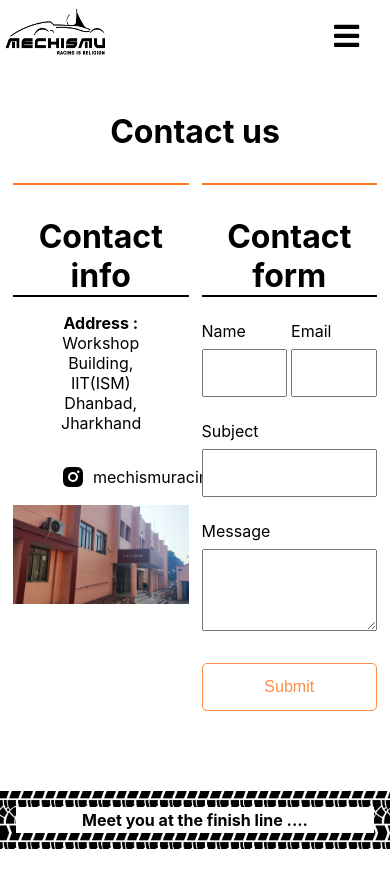
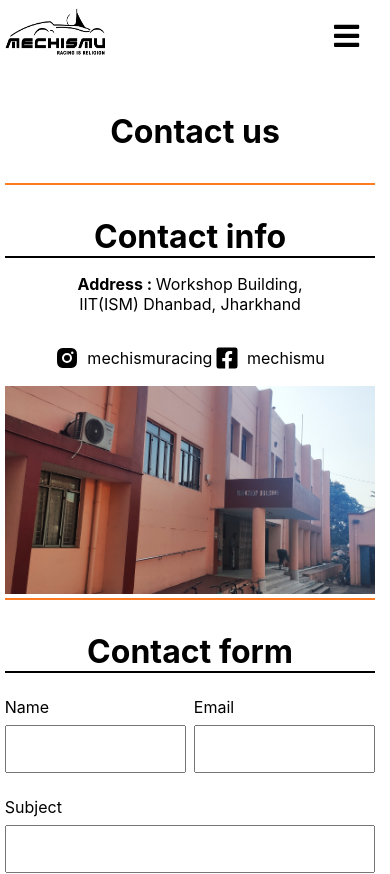
Before and after one commit to Mechismu/Website, a React (Create React App) app: page /contact-us in a window 390 px wide. Shown: the top 874 px of the page. Built offline with nearby package versions, Linux system fonts and the light colour scheme.

Commit message:
contactusresponsive

```diff
--- a/src/screens/ContactUs.css
+++ b/src/screens/ContactUs.css
@@ -121,3 +121,21 @@
 .form-title {
   margin: 0.5rem 0;
 }
+@media screen and (max-width:960px){
+  .team-gallery-wrapper{
+    display: flex;
+    flex-direction: column;
+    flex-wrap: wrap;
+  }
+  .contact-us-flex{
+    display: flex;
+    flex-direction: column;
+    flex-wrap: wrap;
+  }
+  .contact-us-card{
+    width: 95%;
+    margin-left: 0.3rem;
+  }
+
+
+}
```
